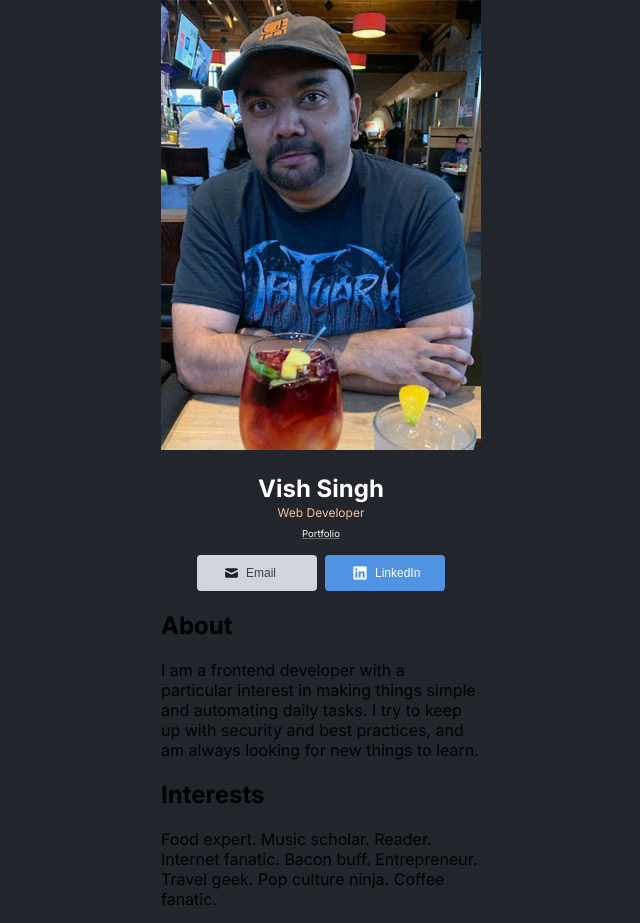
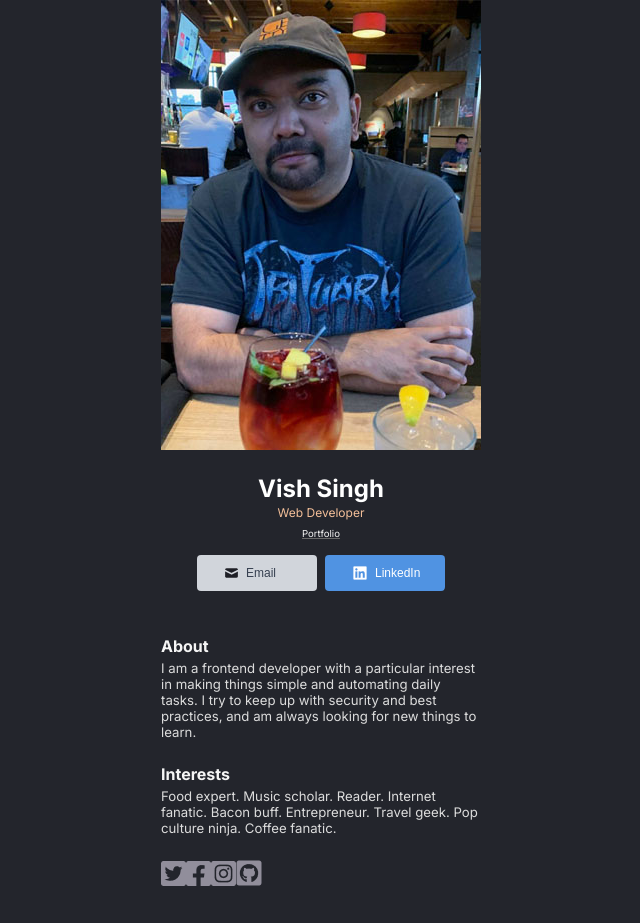
Before and after one commit to vishalicious213/digital-biz-card, a React (Vite) app: page / in a window 1280 px wide. Shown: the top 923 px of the page, without its empty margins (319-959 px from the left). After the commit the page ends 890 px from the top, so only its background shows below. Built offline with nearby package versions, Linux system fonts and the light colour scheme.

Commit message:
styled About & Interests

```diff
--- a/components/About.jsx
+++ b/components/About.jsx
@@ -2,7 +2,7 @@
     return (
         <>
             <h2>About</h2>
-            <p>I am a frontend developer with a particular interest in making things simple and automating daily tasks. I try to keep up with security and best practices, and am always looking for new things to learn.</p>
+            <p className="text-detail">I am a frontend developer with a particular interest in making things simple and automating daily tasks. I try to keep up with security and best practices, and am always looking for new things to learn.</p>
         </>
     )
 }
--- a/components/Interests.jsx
+++ b/components/Interests.jsx
@@ -2,7 +2,7 @@
     return (
         <>
             <h2>Interests</h2>
-            <p>Food expert. Music scholar. Reader. Internet fanatic. Bacon buff. Entrepreneur. Travel geek. Pop culture ninja. Coffee fanatic.</p>
+            <p className="text-detail">Food expert. Music scholar. Reader. Internet fanatic. Bacon buff. Entrepreneur. Travel geek. Pop culture ninja. Coffee fanatic.</p>
         </>
     )
 }
--- a/index.css
+++ b/index.css
@@ -45,8 +45,10 @@
     font-size: .6rem;
 }
 
+/* INFO BUTTONS */
+
 .buttons {
-    margin: 1rem 0 0;
+    margin: 1rem 0 2rem;
     width: 100%;
     display: flex;
     justify-content: space-around;
@@ -88,3 +90,17 @@
     background-color: #4698f7;
     cursor: pointer;
 }
+
+/* ABOUT & INTERESTS */
+
+h2 {
+    color: #F5F5F5;
+    font-size: 1rem;
+    margin-bottom: .25rem;
+}
+
+.text-detail {
+    color: #DCDCDC;
+    font-size: .825rem;
+    margin: 0 0 1.5rem;
+}
```
